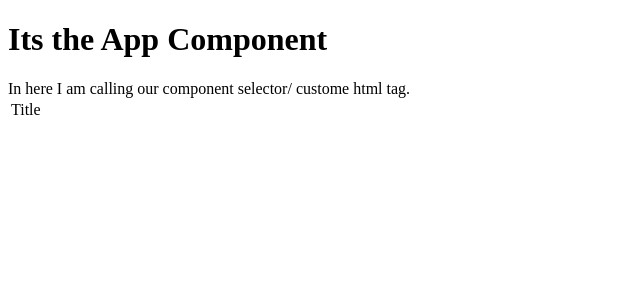
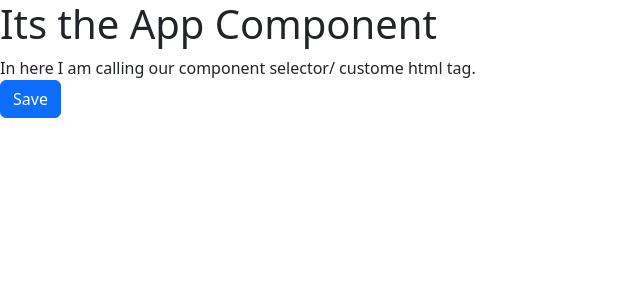
Before and after one commit to cchaudhari1196/AngularKT, an Angular app: page / in a window 1280 px wide. Shown: the top 300 px of the page, without its empty margins (0-640 px from the left). Built offline with nearby package versions, Linux system fonts and the light colour scheme.

Commit message:
Bootstrap succesfully Installled

```diff
--- a/package.json
+++ b/package.json
@@ -18,6 +18,7 @@
     "@angular/platform-browser": "^14.1.0",
     "@angular/platform-browser-dynamic": "^14.1.0",
     "@angular/router": "^14.1.0",
+    "bootstrap": "^5.2.0",
     "rxjs": "~7.5.0",
     "tslib": "^2.3.0",
     "zone.js": "~0.11.4"
--- a/src/app/courses/courses.component.html
+++ b/src/app/courses/courses.component.html
@@ -1,5 +1,4 @@
-<table>
-    <tr>
-        <td [attr.colspan]="colspan">Title</td>
-    </tr>
-</table>
+
+<div>
+    <button class="btn btn-primary">Save</button>
+</div>
--- a/src/styles.scss
+++ b/src/styles.scss
@@ -1 +1,2 @@
 /* You can add global styles to this file, and also import other style files */
+@import "~bootstrap/dist/css/bootstrap.css";
```
Also changed, not shown: 2 other files (tests, documents, lock files or other folders).
